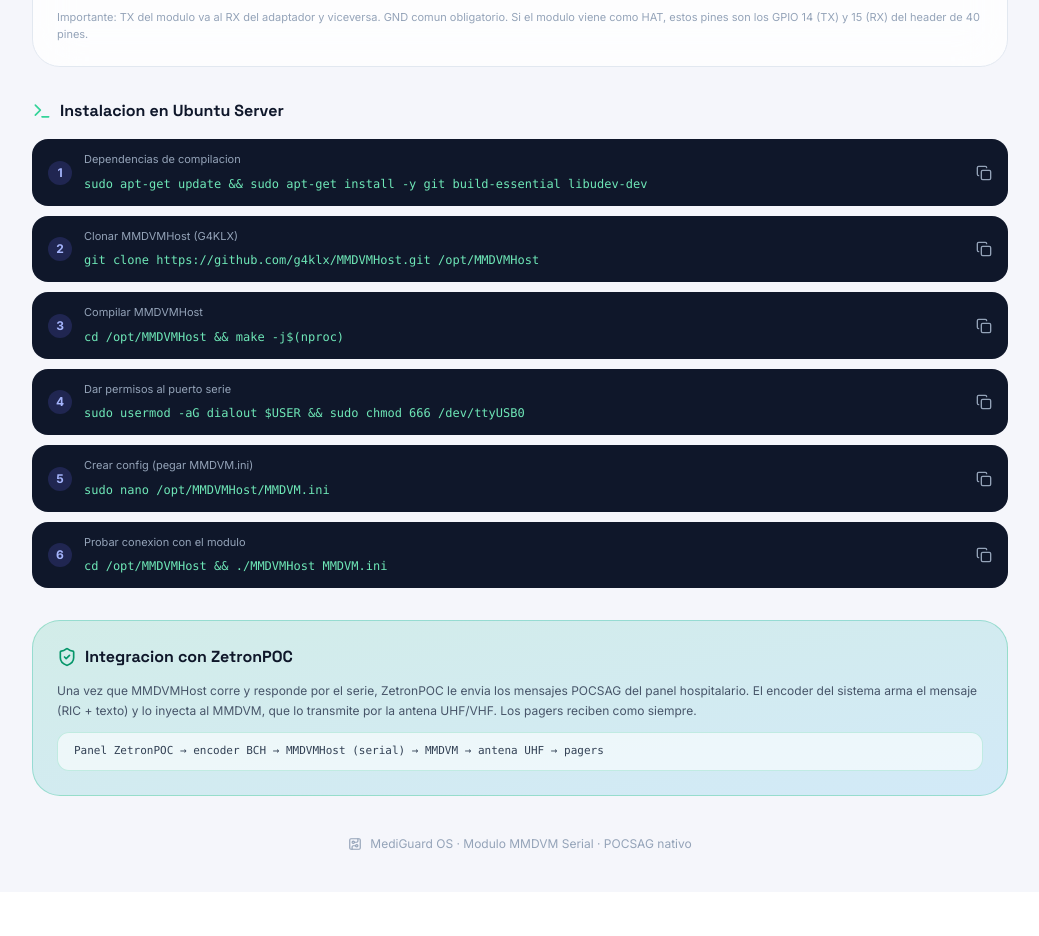
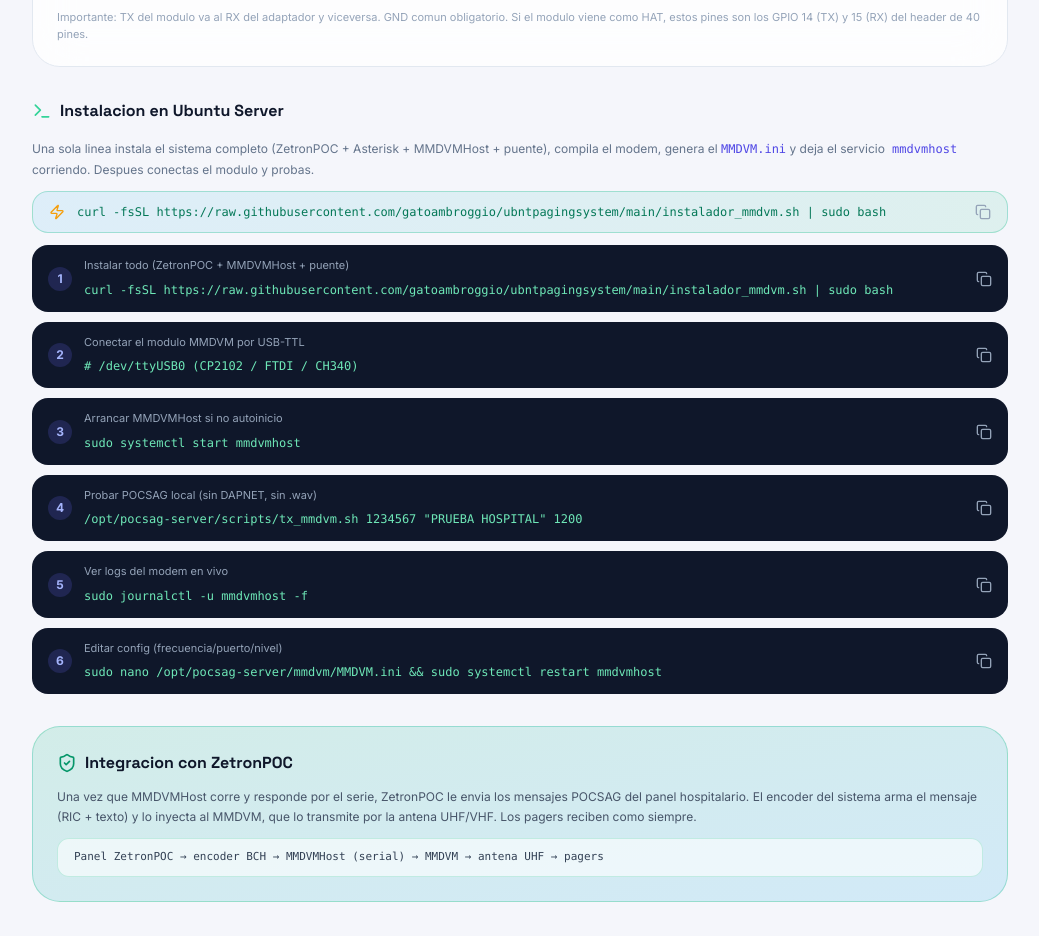
Before and after one commit to gatoambroggio/mediguard-os-copy, a React (Vite) app: page /mmdvm in a window 1280 px wide. Shown: the part 1580-2516 px from the top of the page, without its empty margins (120-1159 px from the left). Before the commit the page ends 2472 px from the top, so only its background shows below. Built offline with nearby package versions, Linux system fonts and the light colour scheme; no server answers.

Commit message:
File changes

```diff
--- a/src/pages/Mmdvm.jsx
+++ b/src/pages/Mmdvm.jsx
@@ -24,13 +24,15 @@ const PINOUT = [
   ["RX (Pi GPIO15)", "TX del adaptador USB-TTL", "verde"],
 ];
 
+const RAW_MMDVM = "https://raw.githubusercontent.com/gatoambroggio/ubntpagingsystem/main/instalador_mmdvm.sh";
+
 const INSTALL_CMDS = [
-  ["1", "Dependencias de compilacion", "sudo apt-get update && sudo apt-get install -y git build-essential libudev-dev"],
-  ["2", "Clonar MMDVMHost (G4KLX)", "git clone https://github.com/g4klx/MMDVMHost.git /opt/MMDVMHost"],
-  ["3", "Compilar MMDVMHost", "cd /opt/MMDVMHost && make -j$(nproc)"],
-  ["4", "Dar permisos al puerto serie", "sudo usermod -aG dialout $USER && sudo chmod 666 /dev/ttyUSB0"],
-  ["5", "Crear config (pegar MMDVM.ini)", "sudo nano /opt/MMDVMHost/MMDVM.ini"],
-  ["6", "Probar conexion con el modulo", "cd /opt/MMDVMHost && ./MMDVMHost MMDVM.ini"],
+  ["1", "Instalar todo (ZetronPOC + MMDVMHost + puente)", `curl -fsSL ${RAW_MMDVM} | sudo bash`],
+  ["2", "Conectar el modulo MMDVM por USB-TTL", "# /dev/ttyUSB0  (CP2102 / FTDI / CH340)"],
+  ["3", "Arrancar MMDVMHost si no autoinicio", "sudo systemctl start mmdvmhost"],
+  ["4", "Probar POCSAG local (sin DAPNET, sin .wav)", `/opt/pocsag-server/scripts/tx_mmdvm.sh 1234567 "PRUEBA HOSPITAL" 1200`],
+  ["5", "Ver logs del modem en vivo", "sudo journalctl -u mmdvmhost -f"],
+  ["6", "Editar config (frecuencia/puerto/nivel)", `sudo nano /opt/pocsag-server/mmdvm/MMDVM.ini && sudo systemctl restart mmdvmhost`],
 ];
 
 const fade = {
@@ -225,6 +227,21 @@ export default function Mmdvm() {
             <Terminal className="w-5 h-5 text-emerald-400" />
             <h2 className="font-display font-bold text-slate-900">Instalacion en Ubuntu Server</h2>
           </div>
+          <p className="text-xs text-slate-500 mb-3 leading-relaxed">
+            Una sola linea instala el sistema completo (ZetronPOC + Asterisk + MMDVMHost + puente), compila el
+            modem, genera el <code className="font-mono text-indigo-600">MMDVM.ini</code> y deja el servicio
+            <code className="font-mono text-indigo-600"> mmdvmhost</code> corriendo. Despues conectas el modulo y probas.
+          </p>
+          <div className="rounded-2xl bg-gradient-to-r from-sky-500/10 to-emerald-500/10 border border-emerald-500/30 px-4 py-3 mb-3 flex items-center gap-3">
+            <Zap className="w-4 h-4 text-amber-500 shrink-0" />
+            <button
+              onClick={() => copiar(`curl -fsSL ${RAW_MMDVM} | sudo bash`, "mmdvm-oneliner")}
+              className="flex-1 text-left font-mono text-xs text-emerald-700 break-all"
+            >
+              {`curl -fsSL ${RAW_MMDVM} | sudo bash`}
+            </button>
+            {copied === "mmdvm-oneliner" ? <Check className="w-4 h-4 text-emerald-500 shrink-0" /> : <Copy className="w-4 h-4 text-slate-400 shrink-0" />}
+          </div>
           <div className="space-y-2.5">
             {INSTALL_CMDS.map((c) => (
               <div
```
